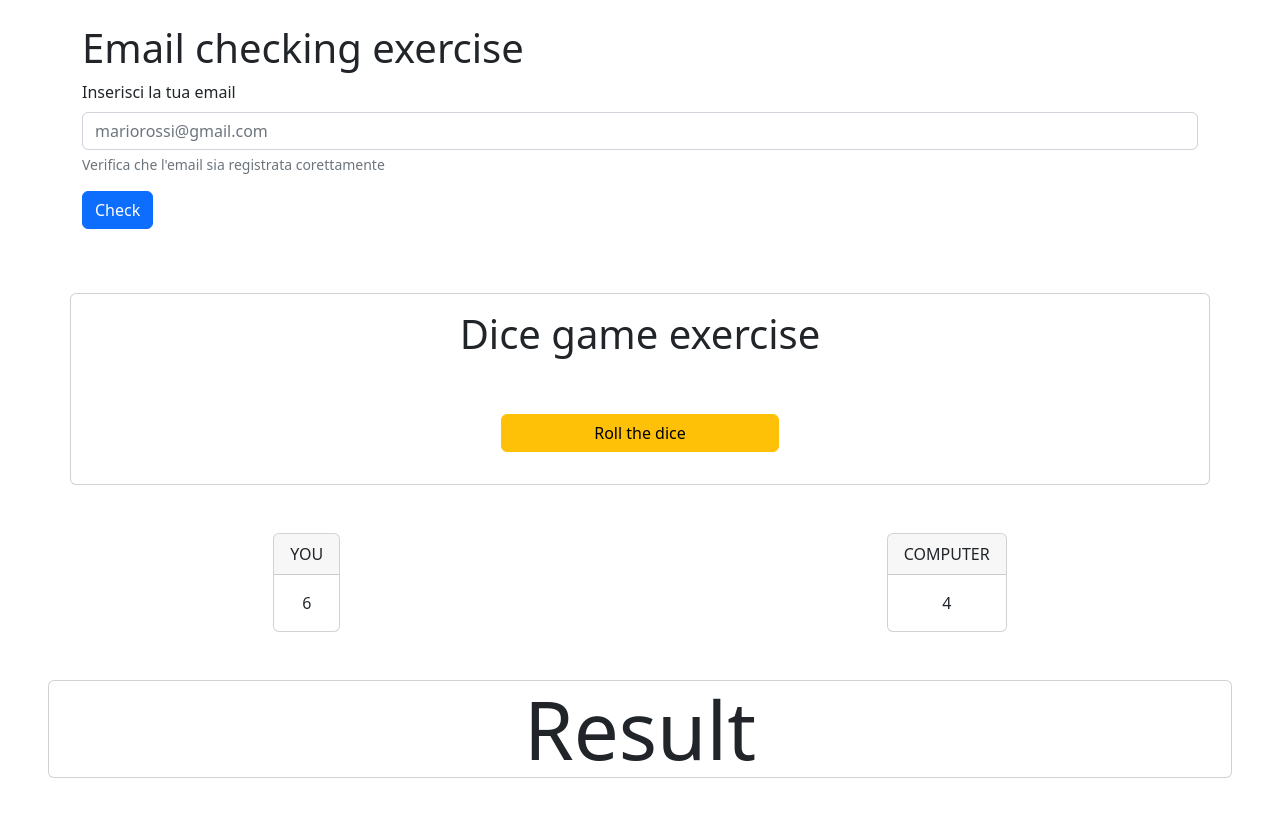
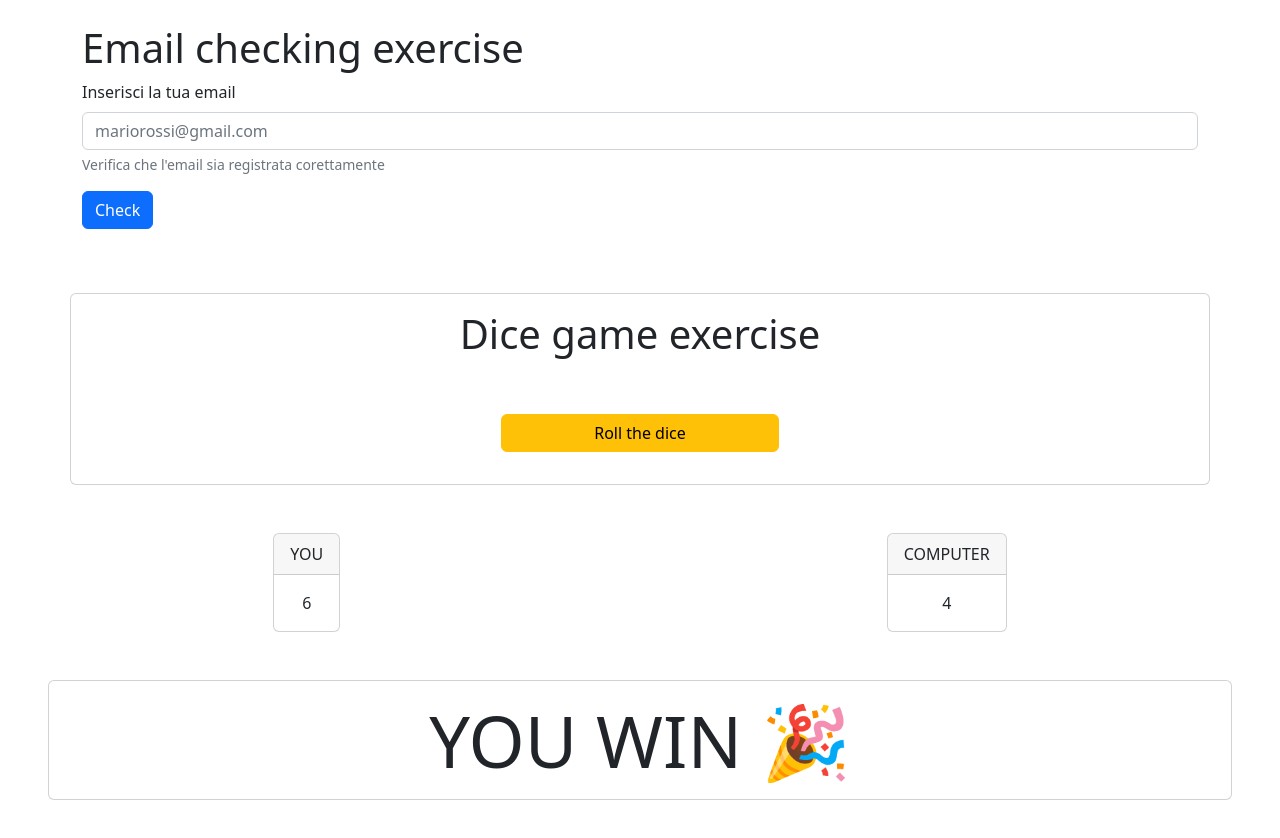
Before and after one commit to DamianoCasolari/js-mail-dadi, a plain HTML site: page index.html in a window 1280 px wide. Both pictures are taken after a click on the button "Roll the dice". Drawn offline with nearby package versions, Linux system fonts and the light colour scheme.

Commit message:
add result for game

```diff
--- a/assets/js/main.js
+++ b/assets/js/main.js
@@ -34,6 +34,7 @@ btnEl.addEventListener("click", function (e) {
 const resultPlayerEl = document.querySelector(".result_player");
 const resultComputerEl = document.querySelector(".result_computer")
 const rollDiceEl = document.querySelector(".roll_the_dice")
+const finalResultEl = document.querySelector(".final_result")
 
 
 rollDiceEl.addEventListener("click", function() {
@@ -41,4 +42,12 @@ rollDiceEl.addEventListener("click", function() {
     resultPlayerEl.innerText = playerScore;
     let computerScore = Math.ceil(Math.random() * 6)
     resultComputerEl.innerText = computerScore;
+
+    if (playerScore > computerScore) {
+        finalResultEl.innerText = "YOU WIN 🎉";
+    } else if (playerScore < computerScore) {
+        finalResultEl.innerText = "YOU LOST ☠";
+    } else {
+        finalResultEl.innerText = "It's DRAW 🤓";
+    }
 })
--- a/index.html
+++ b/index.html
@@ -62,9 +62,10 @@
 
         </div>
 
+
     </section>
 
-    <div class="card text-center m-5 display-1">Result</div>
+    <div class="card final_result text-center m-5 display-2 py-3">Result</div>
 
 
     <script src="./assets/js/main.js"></script>
```
